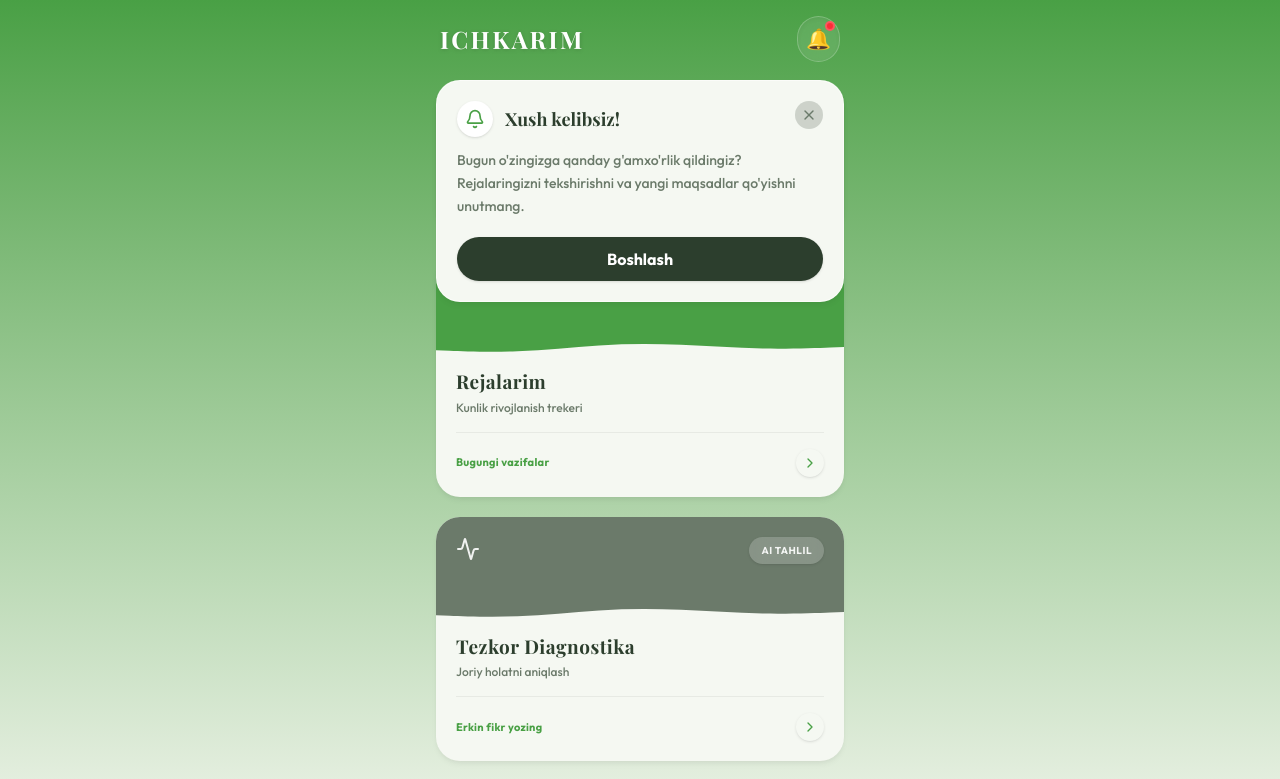
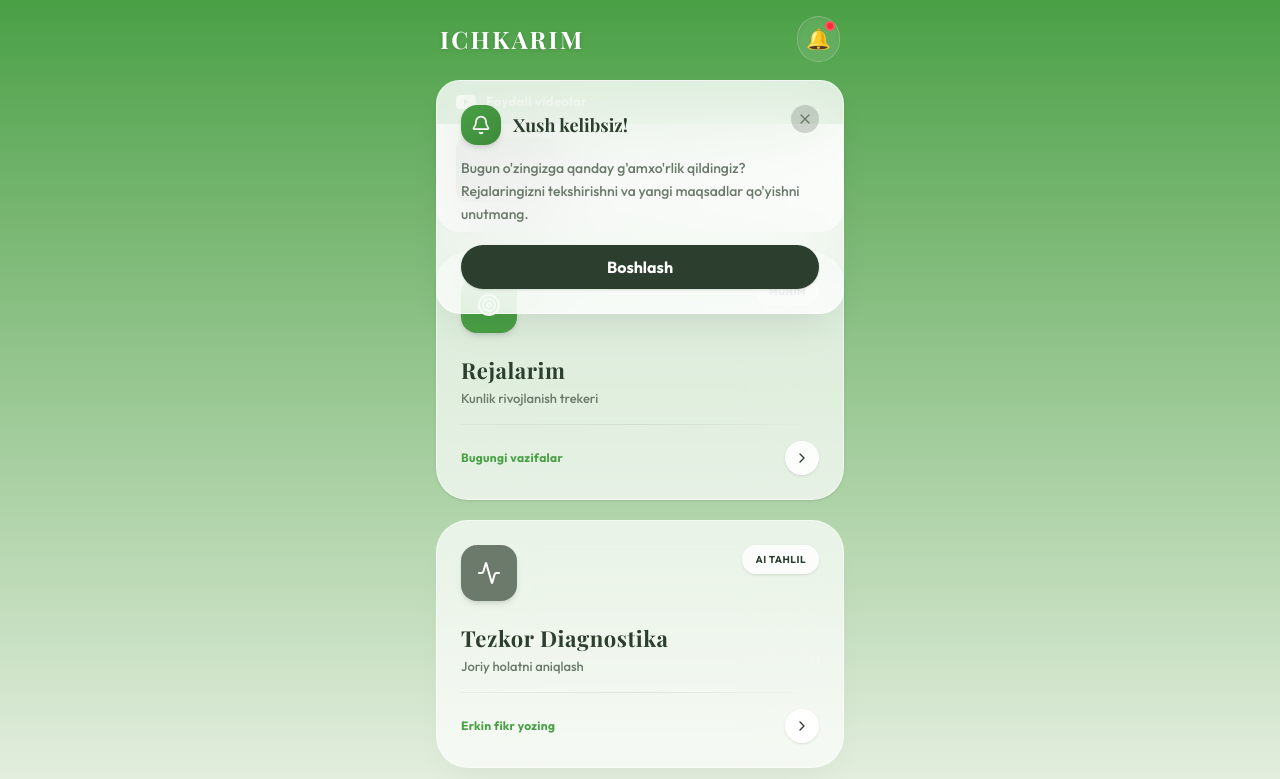
Before and after one commit to maftunas9555-max/Ichkarim.uz, a Next.js app: page / in a window 1280 px wide. Shown: the top 779 px of the page. Built offline with nearby package versions, Linux system fonts and the light colour scheme; grey boxes are pictures that could not be loaded.

Commit message:
style: apply premium Glassmorphism design to main Home page ModuleCards

```diff
--- a/src/app/page.tsx
+++ b/src/app/page.tsx
@@ -36,11 +36,11 @@ export default function Home() {
             initial={{ opacity: 0, y: -20, scale: 0.95 }}
             animate={{ opacity: 1, y: 0, scale: 1 }}
             exit={{ opacity: 0, y: -20, scale: 0.95 }}
-            className="absolute top-4 left-5 right-5 z-50 neu-card p-5 border border-white/60 bg-[#F5F8F2]/95 backdrop-blur-md shadow-sm flex flex-col gap-3"
+            className="absolute top-4 left-5 right-5 z-50 p-6 rounded-3xl border border-white/60 bg-white/80 backdrop-blur-2xl shadow-[0_20px_40px_-15px_rgba(0,0,0,0.1)] flex flex-col gap-3"
           >
             <div className="flex justify-between items-start">
               <div className="flex items-center gap-3">
-                <div className="p-2 rounded-full bg-white shadow-sm text-[#49A045]">
+                <div className="w-10 h-10 rounded-2xl bg-gradient-to-br from-[#49A045] to-[#3d8a3a] flex items-center justify-center text-white shadow-md">
                   <Bell className="w-5 h-5" />
                 </div>
                 <h3 className="font-bold text-[#2C3E2D] font-serif text-lg">Xush kelibsiz!</h3>
--- a/src/components/ModuleCard.tsx
+++ b/src/components/ModuleCard.tsx
@@ -34,41 +34,30 @@ export default function ModuleCard({
       whileHover={{ scale: 1.02 }}
       whileTap={{ scale: 0.98 }}
       className={cn(
-        "relative rounded-[32px] overflow-hidden bg-[#F5F8F2] cursor-pointer neu-card",
+        "relative rounded-[32px] p-6 overflow-hidden bg-white/70 backdrop-blur-2xl border border-white/50 shadow-[0_20px_40px_-15px_rgba(0,0,0,0.05)] cursor-pointer flex flex-col justify-between min-h-[170px]",
         className
       )}
     >
-      {/* Top Wavy Colored Section */}
-      <div className={cn("absolute top-0 left-0 w-full h-[110px]", colorClass)}>
-        <div className="flex justify-between items-start p-5">
-          <div className="text-white opacity-90">{icon}</div>
-          <div className="bg-white/20 backdrop-blur-sm text-white/90 text-[10px] font-bold px-3 py-1.5 rounded-full uppercase tracking-wider shadow-sm">
-            {pillText}
-          </div>
+      {/* Top Section */}
+      <div className="flex justify-between items-start mb-6">
+        <div className={cn("w-14 h-14 rounded-2xl flex items-center justify-center text-white shadow-md", colorClass)}>
+          {icon}
         </div>
-        {/* Wavy SVG Divider */}
-        <svg
-          className="absolute bottom-0 w-full h-8 text-[#F5F8F2] translate-y-[1px]"
-          preserveAspectRatio="none"
-          viewBox="0 0 1440 320"
-        >
-          <path
-            fill="currentColor"
-            fillOpacity="1"
-            d="M0,192L48,197.3C96,203,192,213,288,202.7C384,192,480,160,576,144C672,128,768,128,864,138.7C960,149,1056,171,1152,176C1248,181,1344,171,1392,165.3L1440,160L1440,320L1392,320C1344,320,1248,320,1152,320C1056,320,960,320,864,320C768,320,672,320,576,320C480,320,384,320,288,320C192,320,96,320,48,320L0,320Z"
-          ></path>
-        </svg>
+        <div className="bg-white/70 text-[#2C3E2D] text-[10px] font-bold px-3 py-1.5 rounded-full uppercase tracking-wider shadow-sm border border-white/50 backdrop-blur-md">
+          {pillText}
+        </div>
       </div>
 
-      <div className="relative pt-[115px] px-5 pb-5">
-        <h3 className="text-[19px] font-bold text-[#2C3E2D] mb-1 tracking-wide font-serif">{title}</h3>
-        <p className="text-xs text-[#6B7A6A] font-medium mb-4">{subtitle}</p>
+      {/* Bottom Section */}
+      <div className="relative z-10">
+        <h3 className="text-[22px] font-bold text-[#2C3E2D] mb-1 tracking-wide font-serif leading-tight">{title}</h3>
+        <p className="text-[13px] text-[#6B7A6A] font-medium mb-4">{subtitle}</p>
 
-        <div className="h-[1px] w-full bg-[#6B7A6A]/10 my-4"></div>
+        <div className="h-[1px] w-full bg-gradient-to-r from-[#2C3E2D]/5 via-[#2C3E2D]/10 to-transparent my-4"></div>
 
         <div className="flex justify-between items-center text-[#49A045] transition-colors">
-          <span className="text-[11px] font-bold tracking-wide">{footerText}</span>
-          <div className="bg-[#F5F8F2] p-1.5 rounded-full shadow-sm">
+          <span className="text-[12px] font-bold tracking-wide">{footerText}</span>
+          <div className="bg-white/80 p-2 rounded-full shadow-sm border border-white/40 backdrop-blur-md text-[#2C3E2D] group-hover:bg-[#49A045] group-hover:text-white transition-all">
              <ChevronRight className="w-4 h-4" />
           </div>
         </div>
```
